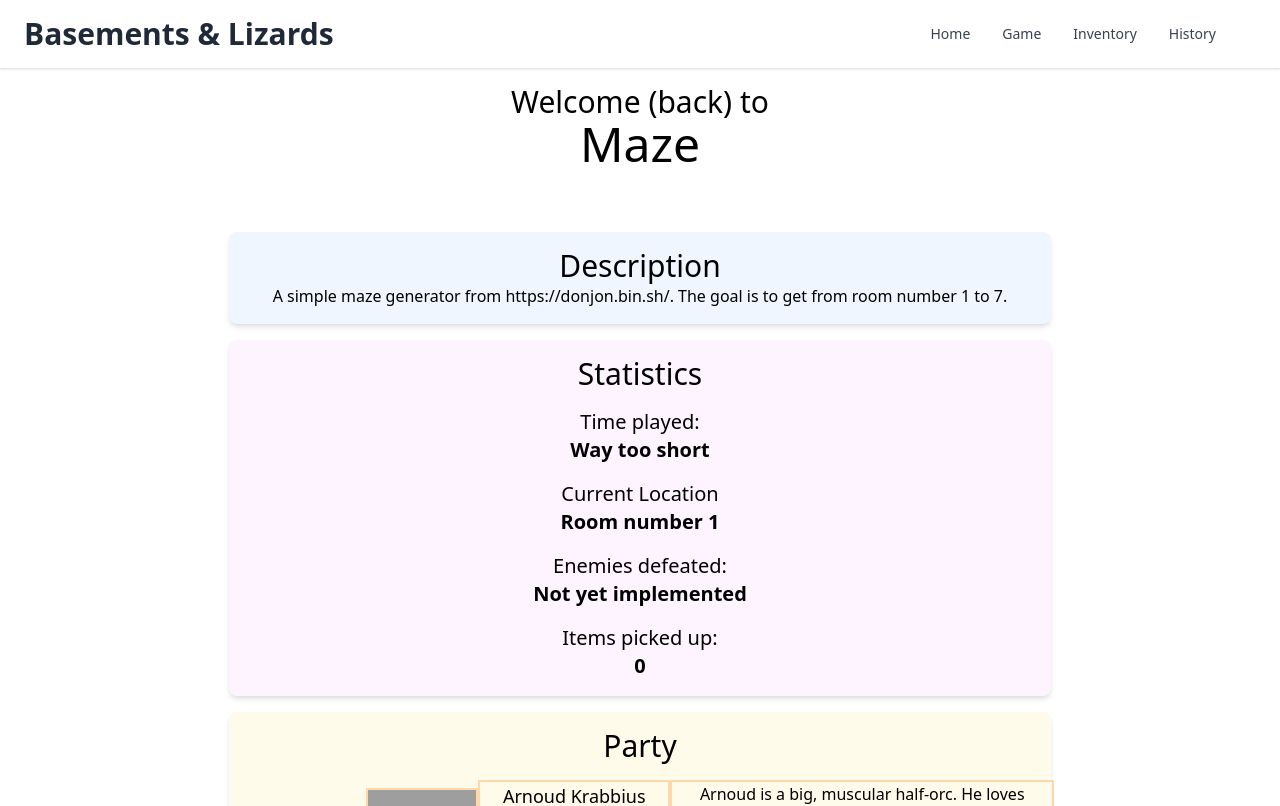
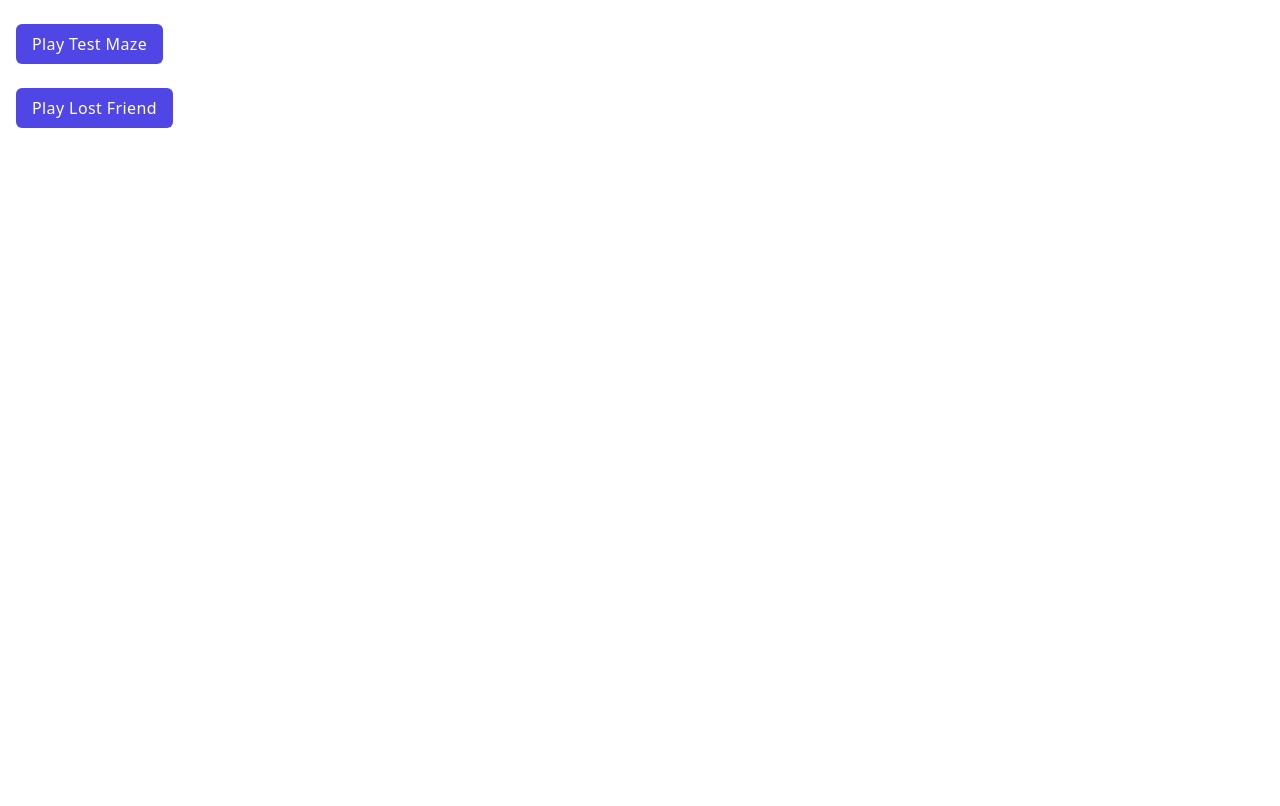
Before and after one commit to fabianvanhummel/basements-and-lizards, a React (Create React App) app: page / in a window 1280 px wide. Shown: the top 806 px of the page. Built offline with nearby package versions, Linux system fonts and the light colour scheme; grey boxes are pictures that could not be loaded.

Commit message:
ChooseBook component
- import alle boeken
- zet ze in de bookList
- ChooseBook component om te kiezen
- als er nog gene book gekozen is, laten we de lijst zien
- als een boek gekozen is, zie je het normale verhaal

```diff
--- a/src/MainApp.jsx
+++ b/src/MainApp.jsx
@@ -1,12 +1,13 @@
 import { App } from "./bm-app/App";
-import maze from "./books/maze.json";
+import { DefaultButton } from "./components/Buttons";
 import "./index.css";
 import { useState, useEffect } from "react";
 
+import pim from "./books/bl_pim.json";
+import maze from "./books/maze.json";
+
 // Disable this boolean if you dont want the startup screen (please do this when testing)
 const doStartScreen = false;
-
-// Note: this component is meant to control rendering of different apps. Since we only have one app now, it's still very basic.
 
 // Determine loading message Div wrapper and make it a function
 function LoadingMessage() {
@@ -21,9 +22,36 @@ function LoadingMessage() {
   );
 }
 
+const bookList = [
+  {
+    name: "Test Maze",
+    book: maze,
+  },
+  {
+    name: "Lost Friend",
+    book: pim,
+  },
+];
+
+const ChooseBook = ({ setBook }) => (
+  <div>
+    <ul className="p-4">
+      {bookList.map((book, index) => (
+        <li key={book.name} className={index === 0 ? "" : "mt-4"}>
+          <DefaultButton onClick={() => setBook(book.book)}>
+            Play {book.name}
+          </DefaultButton>
+        </li>
+      ))}
+    </ul>
+  </div>
+);
+
 export const MainApp = () => {
   // Use states to determine if page is still loading
   const [loading, setLoading] = useState(true);
+  const [book, setBook] = useState(null);
+
   useEffect(() => {
     // Arbitrary 5 second loading time.. can be changes to dynamically listen to an API/server call or whatever
     setTimeout(() => {
@@ -32,5 +60,8 @@ export const MainApp = () => {
   });
 
   if (loading && doStartScreen) return <LoadingMessage />;
-  return <App book={maze} />;
+
+  if (!book) return <ChooseBook setBook={setBook} />;
+
+  return <App book={book} />;
 };
```
